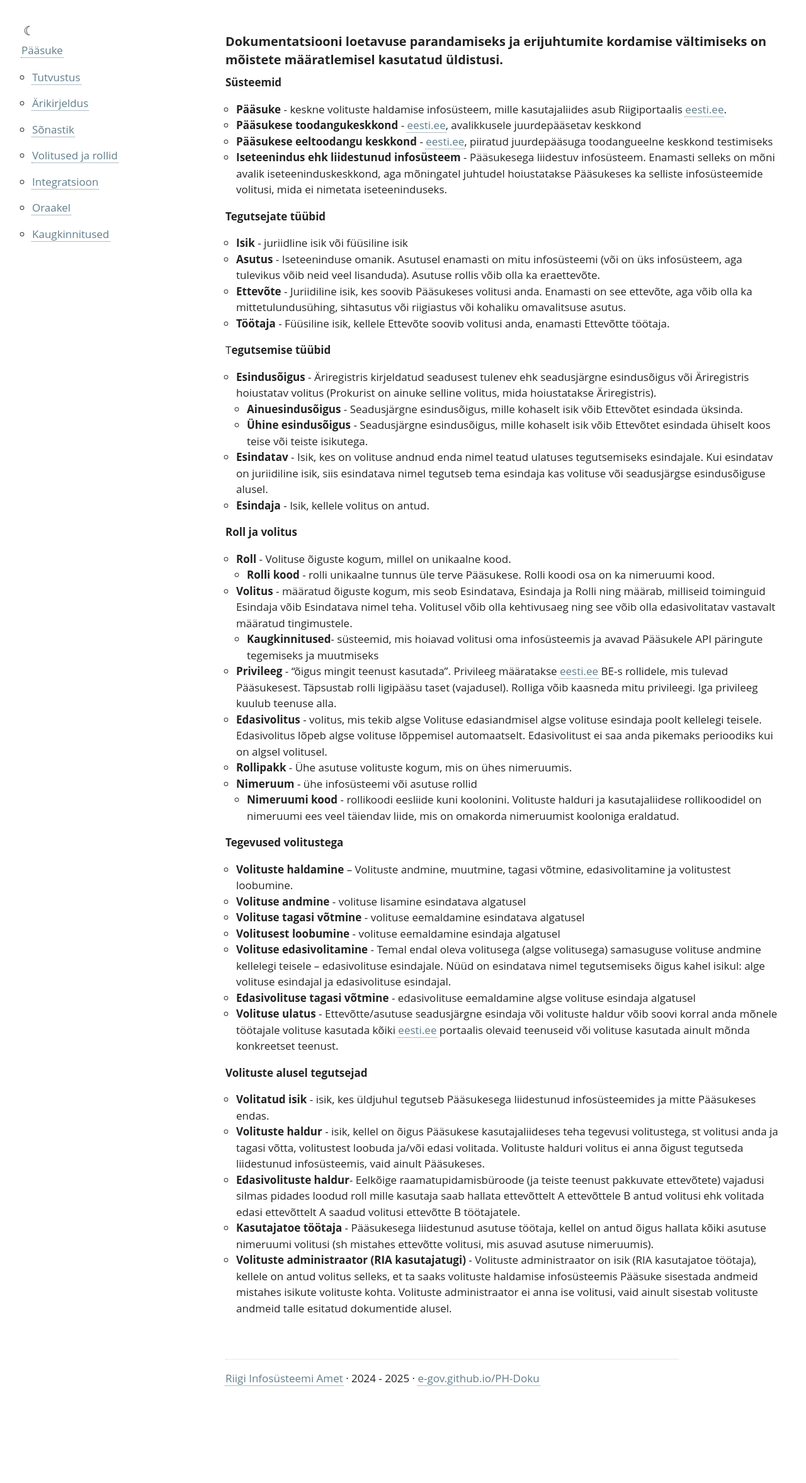
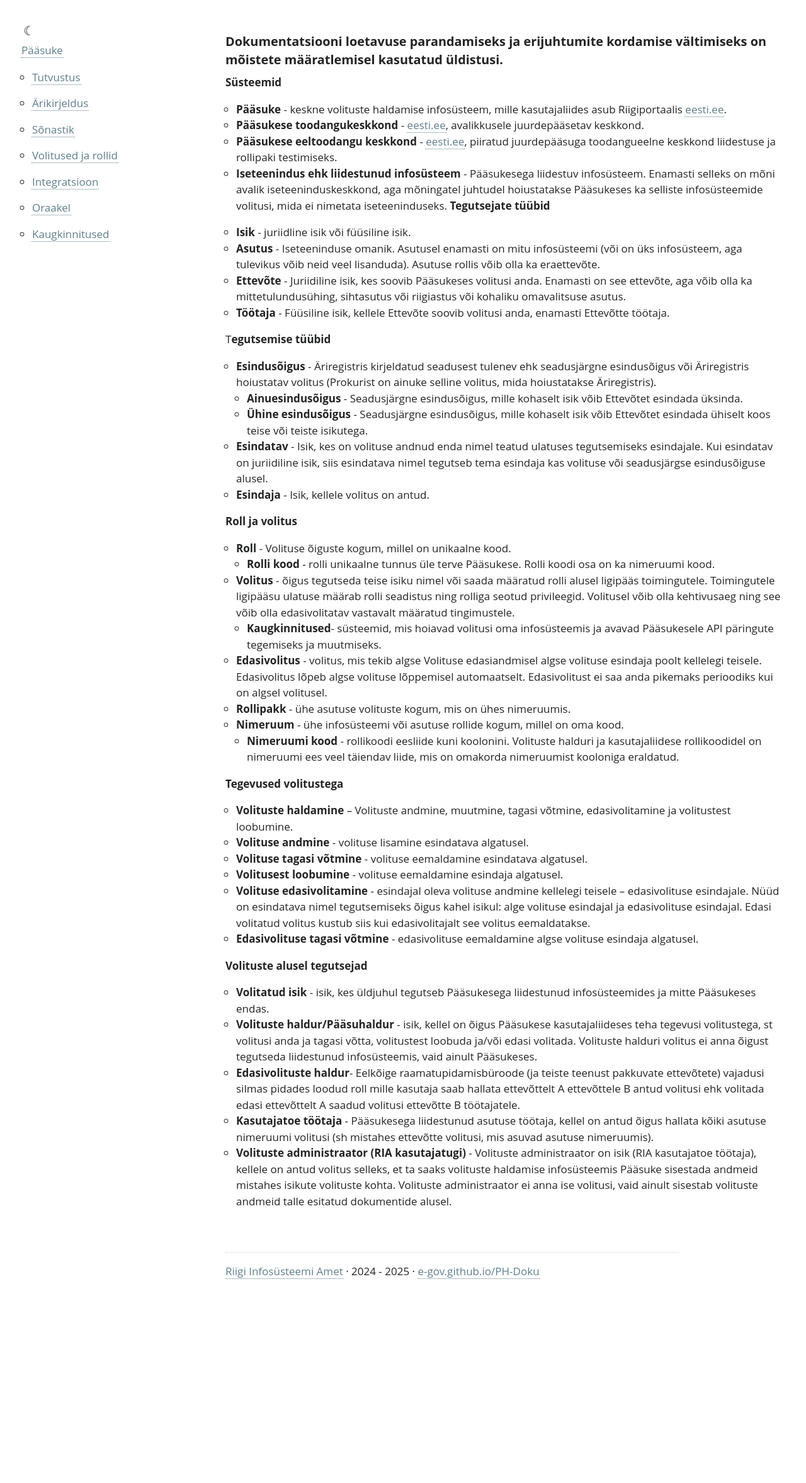
Before and after one commit to e-gov/PH-Doku, a Jekyll site: the page built from sonastik.md, in a window 1280 px wide. Shown: the whole page at 63% size. Built offline with Jekyll 4.4.1, drawn with Linux system fonts in a browser that asks for light colours; our own code applies the rules of GitHub Pages for plain Markdown files.

Commit message:
Refine role and permission descriptions in sonastik.md
Updated descriptions for various roles and permissions in the document, ensuring clarity and consistency.

```diff
--- a/sonastik.md
+++ b/sonastik.md
@@ -3,13 +3,12 @@
 **Süsteemid**
 
 * **Pääsuke** - keskne volituste haldamise infosüsteem, mille kasutajaliides asub Riigiportaalis [eesti.ee](https://www.eesti.ee/).
-* **Pääsukese toodangukeskkond** - [eesti.ee](https://www.eesti.ee/), avalikkusele juurdepääsetav keskkond
-* **Pääsukese eeltoodangu keskkond** - [eesti.ee](https://www.eesti.ee/), piiratud juurdepääsuga toodangueelne keskkond testimiseks
+* **Pääsukese toodangukeskkond** - [eesti.ee](https://www.eesti.ee/), avalikkusele juurdepääsetav keskkond.
+* **Pääsukese eeltoodangu keskkond** - [eesti.ee](https://www.eesti.ee/), piiratud juurdepääsuga toodangueelne keskkond liidestuse ja rollipaki testimiseks.
 * **Iseteenindus ehk liidestunud infosüsteem** - Pääsukesega liidestuv infosüsteem. Enamasti selleks on mõni avalik iseteeninduskeskkond, aga mõningatel juhtudel hoiustatakse Pääsukeses ka selliste infosüsteemide volitusi, mida ei nimetata iseteeninduseks.
-
 **Tegutsejate tüübid**
 
-* **Isik** - juriidline isik või füüsiline isik
+* **Isik** - juriidline isik või füüsiline isik.
 * **Asutus** - Iseteeninduse omanik. Asutusel enamasti on mitu infosüsteemi (või on üks infosüsteem, aga tulevikus võib neid veel lisanduda). Asutuse rollis võib olla ka eraettevõte.
 * **Ettevõte** - Juriidiline isik, kes soovib Pääsukeses volitusi anda. Enamasti on see ettevõte, aga võib olla ka mittetulundusühing, sihtasutus või riigiastus või kohaliku omavalitsuse asutus.
 * **Töötaja** - Füüsiline isik, kellele Ettevõte soovib volitusi anda, enamasti Ettevõtte töötaja.
@@ -26,28 +25,26 @@ T**egutsemise tüübid**
 
 * **Roll** - Volituse õiguste kogum, millel on unikaalne kood.
     * **Rolli kood** - rolli unikaalne tunnus üle terve Pääsukese. Rolli koodi osa on ka nimeruumi kood.
-* **Volitus** - määratud õiguste kogum, mis seob Esindatava, Esindaja ja Rolli ning määrab, milliseid toiminguid Esindaja võib Esindatava nimel teha. Volitusel võib olla kehtivusaeg ning see võib olla edasivolitatav vastavalt määratud tingimustele.
-    * **Kaugkinnitused**- süsteemid, mis hoiavad volitusi oma infosüsteemis ja avavad Pääsukele API päringute tegemiseks ja muutmiseks
-* **Privileeg** -  "õigus mingit teenust kasutada". Privileeg määratakse [eesti.ee](https://www.eesti.ee/) BE-s rollidele, mis tulevad Pääsukesest. Täpsustab rolli ligipääsu taset (vajadusel). Rolliga võib kaasneda mitu privileegi. Iga privileeg kuulub teenuse alla.
-* **Edasivolitus** - volitus, mis tekib algse Volituse edasiandmisel algse volituse esindaja poolt kellelegi teisele. Edasivolitus lõpeb algse volituse lõppemisel automaatselt. Edasivolitust ei saa anda pikemaks perioodiks kui on algsel volitusel.
-* **Rollipakk** - Ühe asutuse volituste kogum, mis on ühes nimeruumis.
-* **Nimeruum** - ühe infosüsteemi või asutuse rollid
+* **Volitus** - õigus tegutseda teise isiku nimel või saada määratud rolli alusel ligipääs toimingutele. Toimingutele ligipääsu ulatuse määrab rolli seadistus ning rolliga seotud privileegid. Volitusel võib olla kehtivusaeg ning see võib olla edasivolitatav vastavalt määratud tingimustele.
+    * **Kaugkinnitused**- süsteemid, mis hoiavad volitusi oma infosüsteemis ja avavad Pääsukesele API päringute tegemiseks ja muutmiseks.
+* **Edasivolitus** - volitus, mis tekib algse Volituse edasiandmisel algse volituse esindaja poolt kellelegi teisele. Edasivolitus lõpeb algse volituse lõppemisel automaatselt. Edasivolitust ei saa anda pikemaks perioodiks kui on algsel volitusel.
+* **Rollipakk** - ühe asutuse volituste kogum, mis on ühes nimeruumis.
+* **Nimeruum** - ühe infosüsteemi või asutuse rollide kogum, millel on oma kood.
     * **Nimeruumi kood** - rollikoodi eesliide kuni koolonini. Volituste halduri ja kasutajaliidese rollikoodidel on nimeruumi ees veel täiendav liide, mis on omakorda nimeruumist kooloniga eraldatud.
 
 **Tegevused volitustega**
 
 * **Volituste haldamine** – Volituste andmine, muutmine, tagasi võtmine, edasivolitamine ja volitustest loobumine.
-* **Volituse andmine** - volituse lisamine esindatava algatusel
-* **Volituse tagasi võtmine** - volituse eemaldamine esindatava algatusel
-* **Volitusest loobumine** - volituse eemaldamine esindaja algatusel
-* **Volituse edasivolitamine** - Temal endal oleva volitusega (algse volitusega) samasuguse volituse andmine kellelegi teisele – edasivolituse esindajale. Nüüd on esindatava nimel tegutsemiseks õigus kahel isikul: alge volituse esindajal ja edasivolituse esindajal.
-* **Edasivolituse tagasi võtmine** - edasivolituse eemaldamine algse volituse esindaja algatusel
-* **Volituse ulatus** - Ettevõtte/asutuse seadusjärgne esindaja või volituste haldur võib soovi korral anda mõnele töötajale volituse kasutada kõiki [eesti.ee](https://www.eesti.ee/) portaalis olevaid teenuseid või volituse kasutada ainult mõnda konkreetset teenust.
+* **Volituse andmine** - volituse lisamine esindatava algatusel.
+* **Volituse tagasi võtmine** - volituse eemaldamine esindatava algatusel.
+* **Volitusest loobumine** - volituse eemaldamine esindaja algatusel.
+* **Volituse edasivolitamine** - esindajal oleva volituse andmine kellelegi teisele – edasivolituse esindajale. Nüüd on esindatava nimel tegutsemiseks õigus kahel isikul: alge volituse esindajal ja edasivolituse esindajal. Edasi volitatud volitus kustub siis kui edasivolitajalt see volitus eemaldatakse.
+* **Edasivolituse tagasi võtmine** - edasivolituse eemaldamine algse volituse esindaja algatusel.
 
 **Volituste alusel tegutsejad**
 
 * **Volitatud isik** - isik, kes üldjuhul tegutseb Pääsukesega liidestunud infosüsteemides ja mitte Pääsukeses endas.
-* **Volituste haldur** - isik, kellel on õigus Pääsukese kasutajaliideses teha tegevusi volitustega, st volitusi anda ja tagasi võtta, volitustest loobuda ja/või edasi volitada. Volituste halduri volitus ei anna õigust tegutseda liidestunud infosüsteemis, vaid ainult Pääsukeses.
+* **Volituste haldur/Pääsuhaldur** - isik, kellel on õigus Pääsukese kasutajaliideses teha tegevusi volitustega, st volitusi anda ja tagasi võtta, volitustest loobuda ja/või edasi volitada. Volituste halduri volitus ei anna õigust tegutseda liidestunud infosüsteemis, vaid ainult Pääsukeses.
 * **Edasivolituste haldur**- Eelkõige raamatupidamisbüroode (ja teiste teenust pakkuvate ettevõtete) vajadusi silmas pidades loodud roll mille kasutaja saab hallata ettevõttelt A ettevõttele B antud volitusi ehk volitada edasi ettevõttelt A saadud volitusi ettevõtte B töötajatele.
 * **Kasutajatoe töötaja** - Pääsukesega liidestunud asutuse töötaja, kellel on antud õigus hallata kõiki asutuse nimeruumi volitusi (sh mistahes ettevõtte volitusi, mis asuvad asutuse nimeruumis).
 * **Volituste administraator (RIA kasutajatugi)** - Volituste administraator on isik (RIA kasutajatoe töötaja), kellele on antud volitus selleks, et ta saaks volituste haldamise infosüsteemis Pääsuke sisestada andmeid mistahes isikute volituste kohta. Volituste administraator ei anna ise volitusi, vaid ainult sisestab volituste andmeid talle esitatud dokumentide alusel.
```
